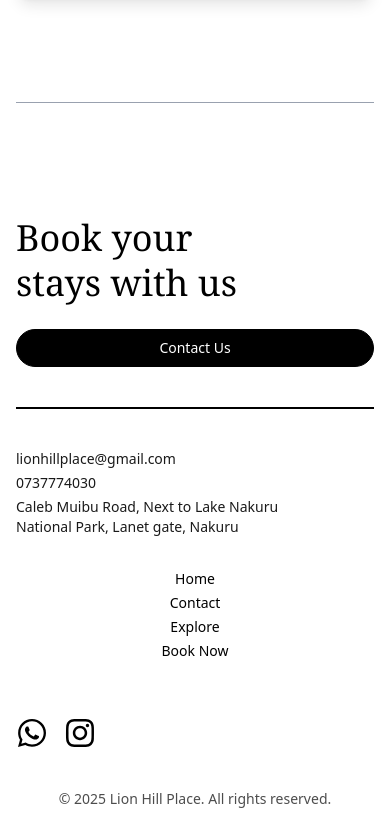
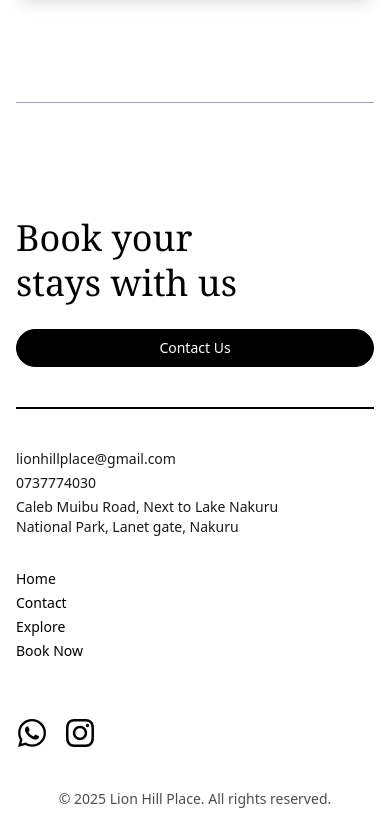
Before and after one commit to pacc-jean/bed-breakfast, a React (Vite) app in the folder lionhillplace/: page /explore in a window 390 px wide. Shown: the part 4403-5236 px from the top of the page. Built offline with nearby package versions, Linux system fonts and the light colour scheme.

Commit message:
minor tweak

```diff
--- a/lionhillplace/src/components/layout/Footer.tsx
+++ b/lionhillplace/src/components/layout/Footer.tsx
@@ -42,7 +42,7 @@ function Footer() {
           </div>
 
           {/* Navigation Links - Center */}
-          <ul className="space-y-1 text-center md:text-left md:mx-auto">
+          <ul className="space-y-1 md:text-left md:mx-auto">
             {footerNavItems.map((item) => (
               <li key={item.to}>
                 <NavLink
```
